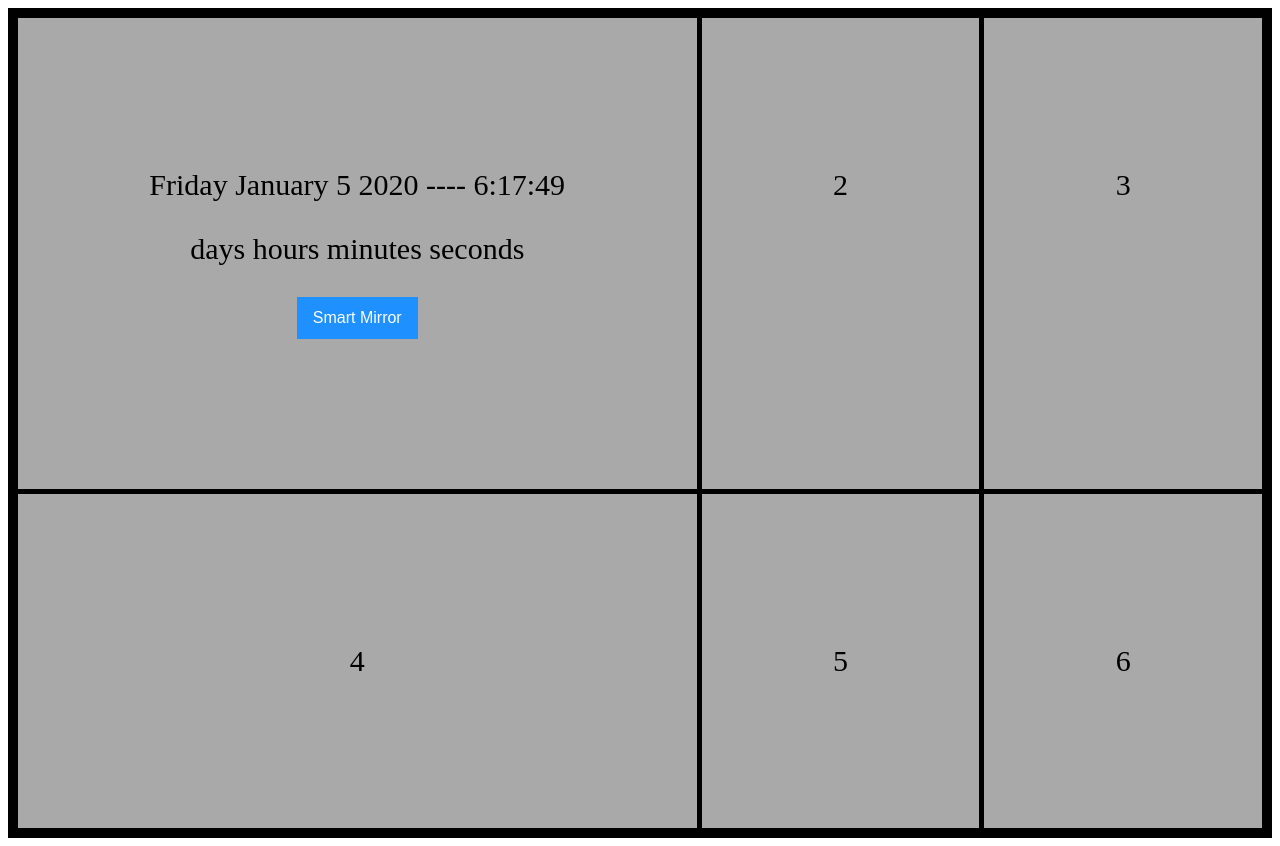
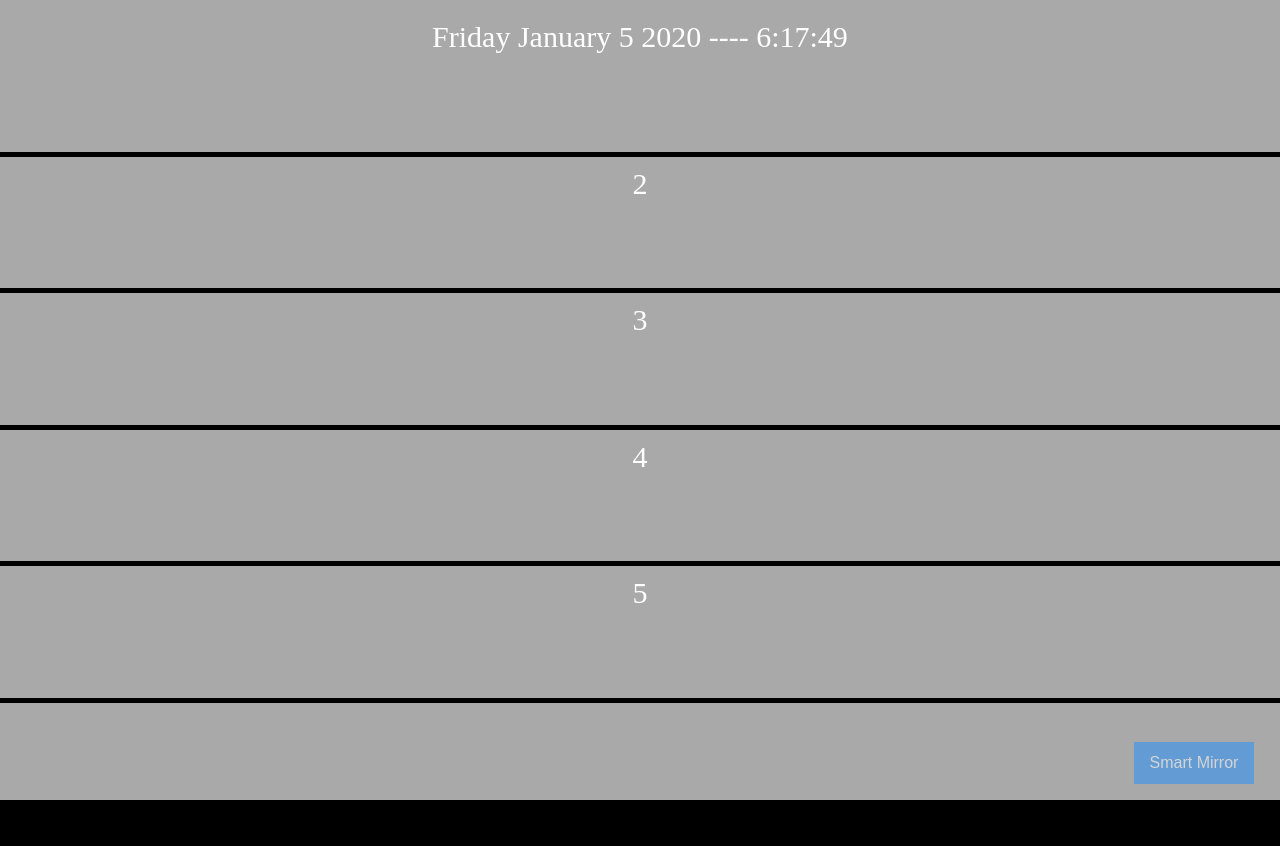
Before and after one commit to NamNguyen0905/SmartMirror, a plain HTML site: page index.html in a window 1280 px wide. After the commit the page ends 800 px from the top, so only its background shows below. Drawn offline with nearby package versions, Linux system fonts and the light colour scheme; no server answers.

Commit message:
Added style.css

```diff
--- a/index.html
+++ b/index.html
@@ -5,51 +5,19 @@
     <meta name="viewport" content="width=device-width, initial-scale=1.0" />
     <meta http-equiv="X-UA-Compatible" content="ie=edge" />
     <title>Project 2</title>
-
-<style>
-.grid-container {
-  display: grid;
-  grid-template-columns: auto auto auto;
-  grid-gap: 5px;
-  background-color: #000000;
-  padding: 10px;
-  }
-
-
-.grid-container > div {
-  background-color: #a9a9a9;
-  text-align: center;
-  padding: 150px 0;
-  font-size: 30px;
-  }
-
-.btn {
-  background-color: DodgerBlue;
-  border: none;
-  color: white;
-  padding: 12px 16px;
-  font-size: 16px;
-  cursor: pointer;
-  }
-
-.btn:hover {
-  background-color: RoyalBlue;
-  }
-
-</style>
+    <link rel="stylesheet" href="./style.css" />
   </head>
   <body>
-
     <div class="grid-container">
       <div>
         <div id="clockDisplay"></div>
-    <div id="countdown">
+        <!-- <div id="countdown">
       <p>
         <span class="days"></span> days <span class="hours"></span> hours
         <span class="minutes"></span> minutes
         <span class="seconds"></span> seconds
       </p>
-    </div>
+    </div> -->
         <script src="https://cdn.jsdelivr.net/npm/@tensorflow/tfjs@1.3.1/dist/tf.min.js"></script>
         <script src="https://cdn.jsdelivr.net/npm/@tensorflow-models/speech-commands@0.4.0/dist/speech-commands.min.js"></script>
         <script src="https://cdnjs.cloudflare.com/ajax/libs/tone/14.4.84/Tone.js"></script>
@@ -59,18 +27,18 @@
         ></script>
         <script src="./script.js"></script>
         <script src="./clock.js" onload="getTime()"></script>
-
-
-   <button type="button" class="btn" id="button" onclick="init()">Smart Mirror</button></div>
-  <div>2</div>
-</button>
+      </div>
+      <div>
+        2
+      </div>
       <div>3</div>
       <div>4</div>
       <div>5</div>
-  <div>6</div>
-
-
+      <div>
+        <button type="button" class="btn" id="button" onclick="init()">
+          Smart Mirror
+        </button>
       </div>
-
+    </div>
   </body>
 </html>
--- /dev/null
+++ b/style.css
@@ -0,0 +1,47 @@
+* {
+  font-size: 62.5%;
+}
+html,
+body {
+  margin: 0;
+  padding: 0;
+  box-sizing: border-box;
+  height: 100%;
+  width: 100%;
+  overflow: hidden;
+  background: black;
+  color: white;
+}
+
+.grid-container {
+  display: grid;
+  /* grid-template-columns: 100%; */
+  grid-gap: 5px;
+  /* padding: ; */
+  height: 100%;
+}
+
+.grid-container div {
+  background-color: #a9a9a9;
+  text-align: center;
+  padding: 1rem;
+  font-size: 3rem;
+}
+
+.btn {
+  background-color: DodgerBlue;
+  border: none;
+  color: white;
+  padding: 1.2rem 1.6rem;
+  font-size: 1.6rem;
+  cursor: pointer;
+  position: fixed;
+  bottom: 2%;
+  right: 2%;
+  opacity: 0.5;
+}
+
+.btn:hover {
+  background-color: RoyalBlue;
+  opacity: 1;
+}
```
Lines whose indentation alone changed are shown as unchanged.
